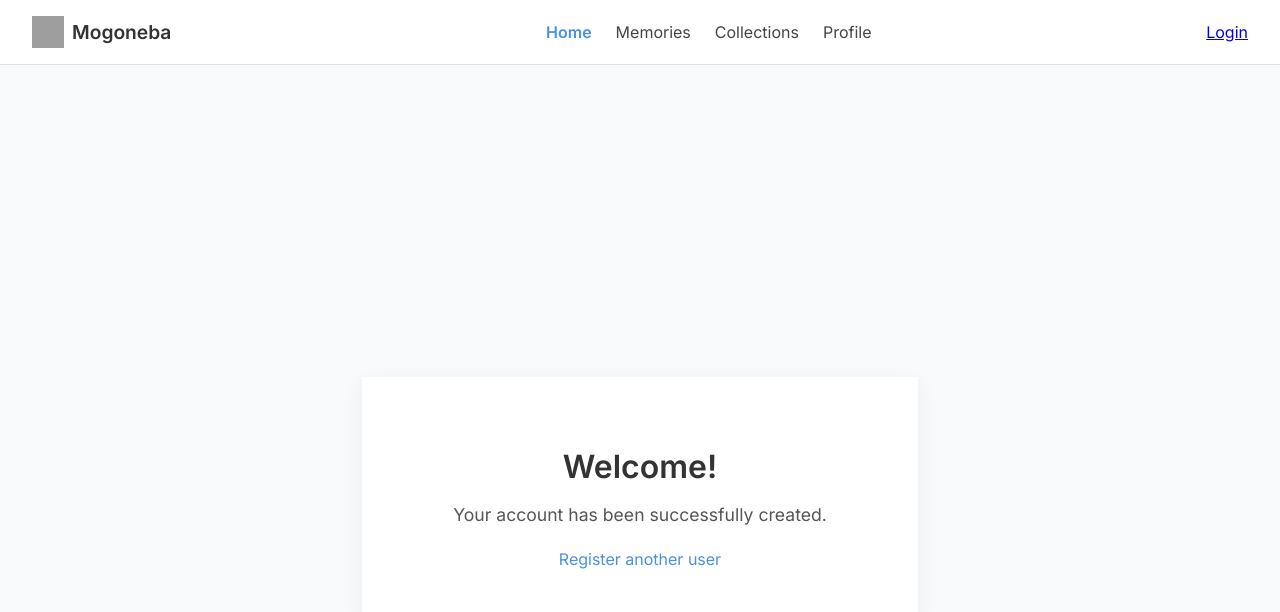
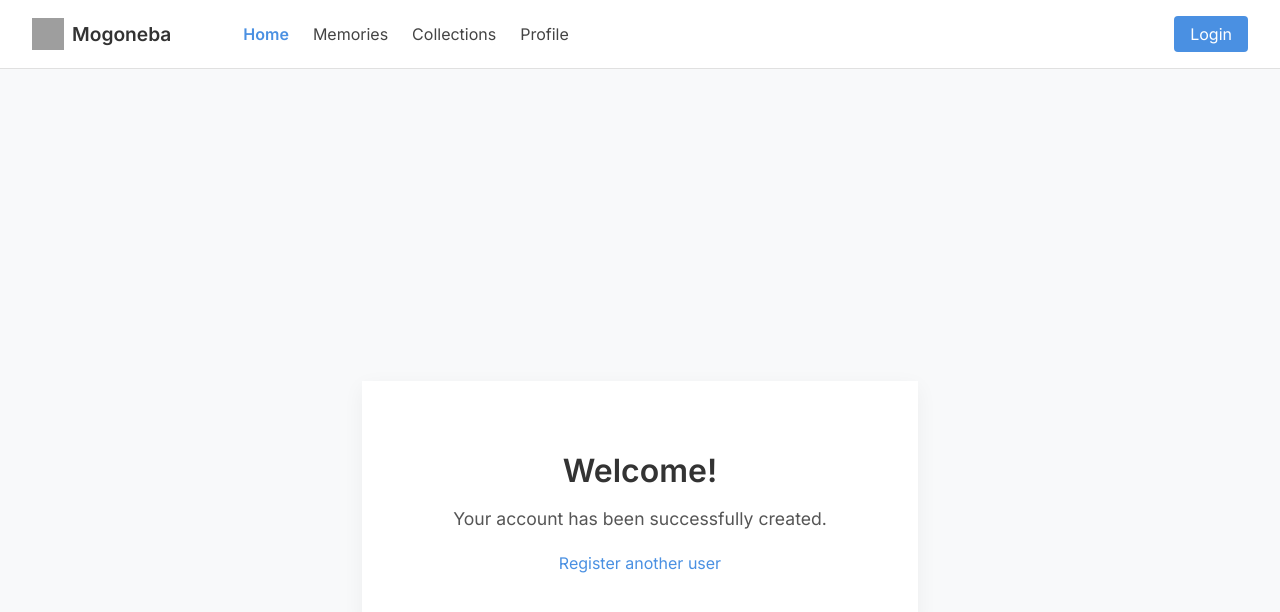
Before and after one commit to Datn7/MogonebaSPA, an Angular app: page /landing in a window 1280 px wide. Shown: the top 612 px of the page. Built offline with nearby package versions, Linux system fonts and the light colour scheme.

Commit message:
fixed navbar dropdown

```diff
--- a/src/app/app.ts
+++ b/src/app/app.ts
@@ -10,4 +10,7 @@ import { NavbarComponent } from './navbar/navbar.component';
 })
 export class App {
   protected title = 'MogonebaSPA';
+
+
+
 }
--- a/src/app/navbar/navbar.component.html
+++ b/src/app/navbar/navbar.component.html
@@ -13,14 +13,22 @@
     <li><a routerLink="/profile" routerLinkActive="active">Profile</a></li>
   </ul>
 
-<a *ngIf="!isLoggedIn" routerLink="/login" class="nav-btn">Login</a>
 
-<div *ngIf="isLoggedIn" class="profile-wrapper" (click)="toggleDropdown()">
-  <span class="profile-btn">Profile ⌄</span>
-  <div class="dropdown" *ngIf="dropdownOpen">
-    <a routerLink="/profile">View Profile</a>
-    <a (click)="logout()">Logout</a>
+
+
+
+<div class="auth-actions">
+  <a *ngIf="!isLoggedIn" routerLink="/login" class="register-btn">Login</a>
+  <div *ngIf="isLoggedIn" class="profile-wrapper" (click)="toggleDropdown()">
+    <span class="profile-btn">Profile ▾</span>
+    <div *ngIf="dropdownOpen" class="dropdown">
+      <a routerLink="/profile">View Profile</a>
+      <a (click)="logout()">Logout</a>
+    </div>
   </div>
 </div>
 
+
+
+
 </nav>
--- a/src/app/navbar/navbar.component.scss
+++ b/src/app/navbar/navbar.component.scss
@@ -30,12 +30,12 @@
     }
   }
 
-
   .nav-links {
     display: flex;
     gap: 1.5rem;
     list-style: none;
     margin: 0;
+    margin-left: 2rem;
 
     li a {
       text-decoration: none;
@@ -55,6 +55,13 @@
     }
   }
 
+  .auth-actions {
+    margin-left: auto; // <- pushes it to the far right
+    display: flex;
+    align-items: center;
+    gap: 1rem;
+  }
+
   .register-btn {
     background: #4a90e2;
     color: #fff;
@@ -69,7 +76,6 @@
       cursor: pointer;
     }
   }
-}
 
   .profile-wrapper {
     position: relative;
@@ -80,6 +86,9 @@
       padding: 0.5rem;
       font-weight: 600;
       color: #333;
+      background: #f3f3f3;
+      border-radius: 4px;
+      border: 1px solid #ccc;
     }
 
     .dropdown {
@@ -91,6 +100,7 @@
       min-width: 150px;
       z-index: 10;
       box-shadow: 0 2px 6px rgba(0,0,0,0.1);
+      padding: 0.5rem 0;
 
       a {
         display: block;
@@ -104,3 +114,4 @@
       }
     }
   }
+}
--- a/src/app/navbar/navbar.component.ts
+++ b/src/app/navbar/navbar.component.ts
@@ -1,4 +1,4 @@
-import { Component } from '@angular/core';
+import { Component, HostListener } from '@angular/core';
 import { Router, RouterModule } from '@angular/router';
 import { AuthService } from '../auth.service';
 import { CommonModule } from '@angular/common';
@@ -17,7 +17,20 @@ export class NavbarComponent {
     this.auth.isLoggedIn$.subscribe(status => this.isLoggedIn = status);
   }
 
+  ngOnInit(): void {
+  this.auth.isLoggedIn$.subscribe(status => {
+    this.isLoggedIn = status;
+
+    // Collapse dropdown when logging out
+    if (!status) {
+      this.dropdownOpen = false;
+    }
+  });
+}
+
+
   logout() {
+     this.dropdownOpen = false;
     this.auth.logout();
     this.router.navigate(['/login']);
   }
@@ -25,4 +38,13 @@ export class NavbarComponent {
   toggleDropdown() {
     this.dropdownOpen = !this.dropdownOpen;
   }
+
+  @HostListener('document:click', ['$event'])
+onClickOutside(event: MouseEvent) {
+  const target = event.target as HTMLElement;
+  if (!target.closest('.profile-wrapper')) {
+    this.dropdownOpen = false;
+  }
 }
+
+}
```
Lines whose indentation alone changed are shown as unchanged.
